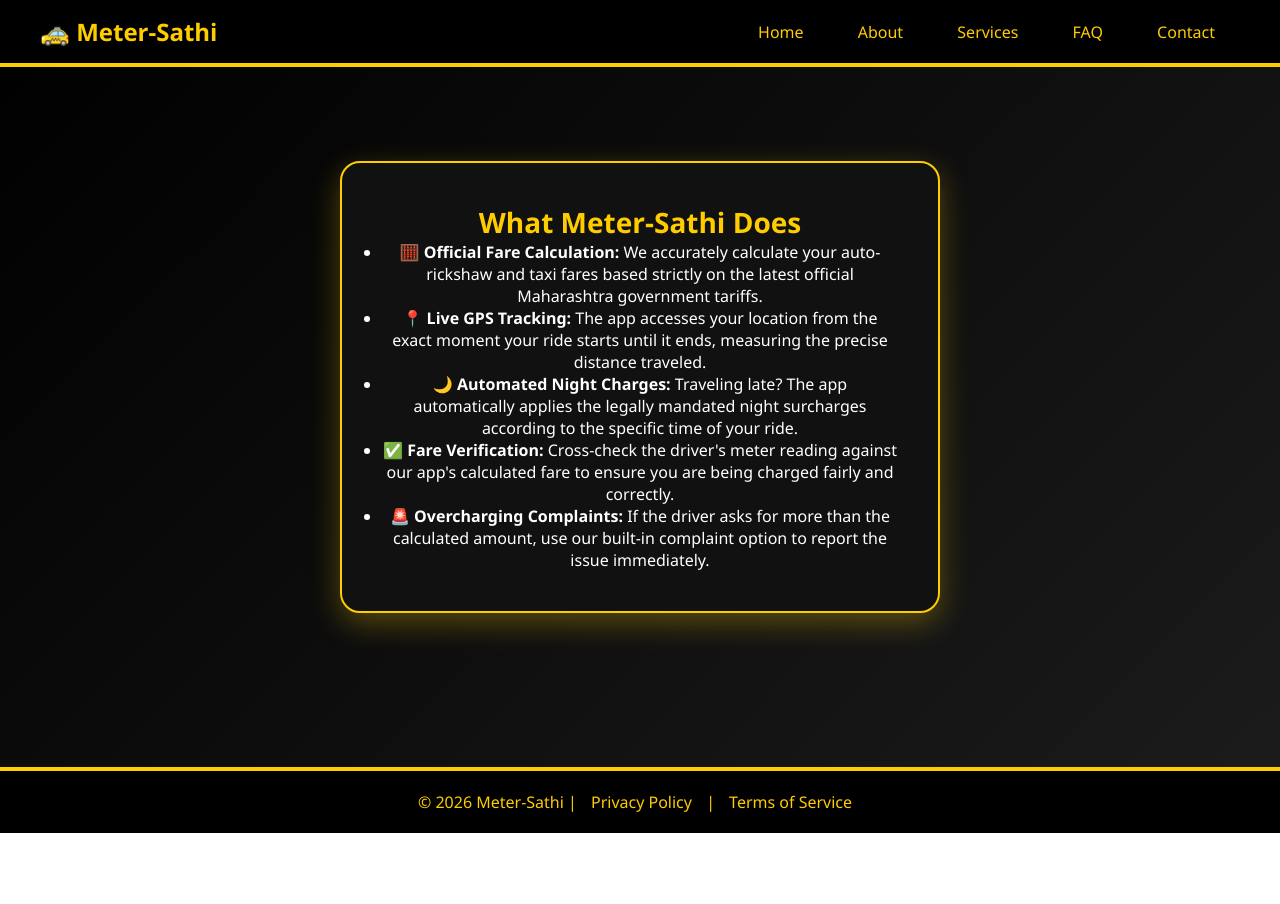
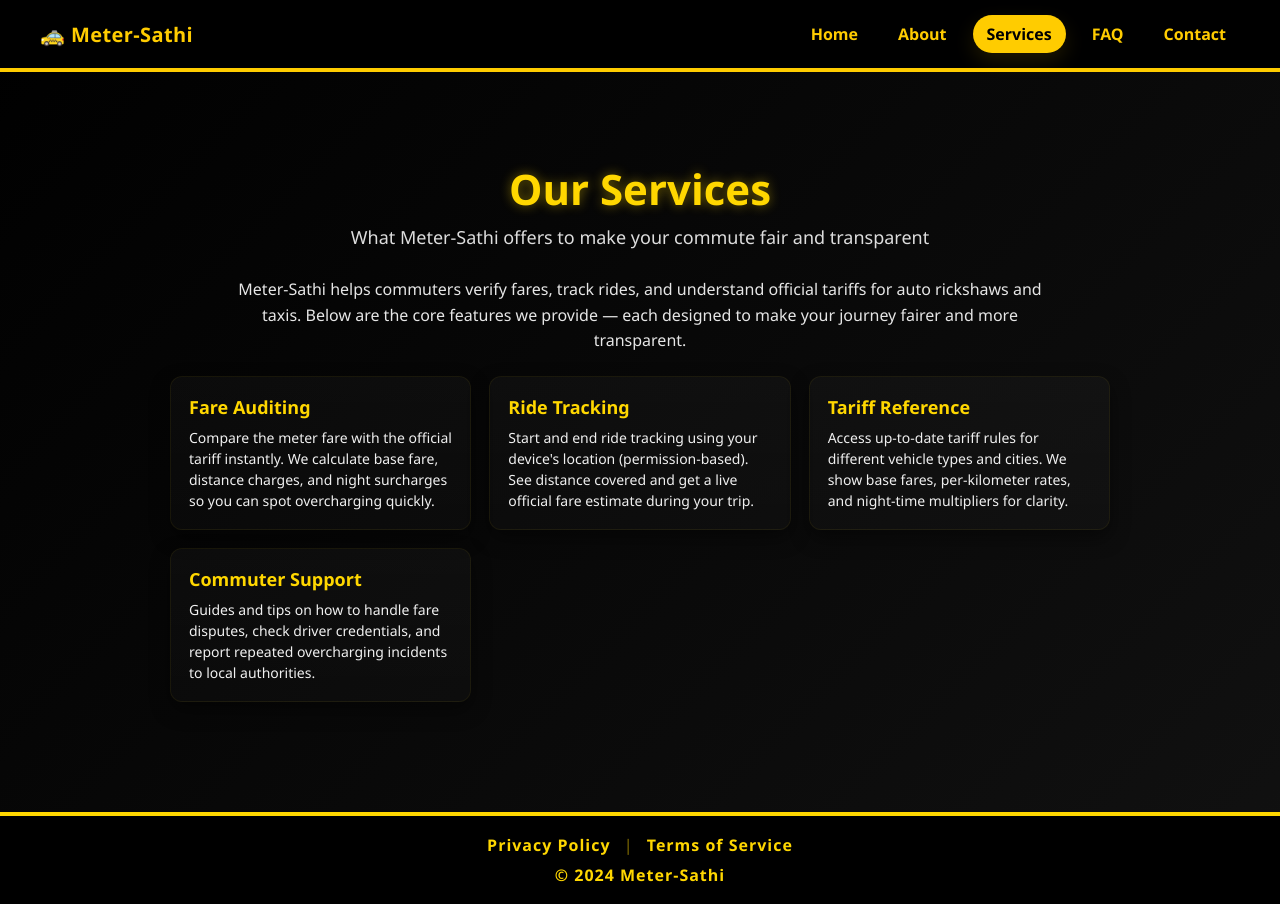
Before and after one commit to walmikee123-droid/meter_sathi, a plain HTML site: page services.html in a window 1280 px wide. Before the commit the page ends 833 px from the top, so only its background shows below. Drawn offline with Linux system fonts and the light colour scheme.

Commit message:
service.html changed

```diff
--- a/services.html
+++ b/services.html
@@ -1,10 +1,9 @@
 <!DOCTYPE html>
-<html lang="en">
+<html lang="en-IN">
 <head>
-  <meta charset="UTF-8">
+  <meta charset="utf-8" />
+  <meta name="viewport" content="width=device-width, initial-scale=1" />
   <title>Services - Meter-Sathi</title>
-  <meta name="viewport" content="width=device-width, initial-scale=1.0">
-
   <style>
     * {
       margin: 0;
@@ -14,11 +13,12 @@
     }
 
     body {
-      background: linear-gradient(135deg, #000000, #1c1c1c);
+      background: linear-gradient(135deg, #000000, #111111);
       color: #ffffff;
+      min-height: 100vh;
     }
 
-    /* Navbar */
+
     .navbar {
       display: flex;
       justify-content: space-between;
@@ -26,117 +26,188 @@
       padding: 15px 40px;
       background: #000000;
       border-bottom: 4px solid #ffcc00;
+      z-index: 50;
+    }
+    .brand {
+      color: #ffcc00;
+      font-weight: 900;
+      font-size: 20px;
+      letter-spacing: 0.4px;
+    }
+    .nav-links {
+      display: flex;
+      gap: 12px;
+      align-items: center;
+    }
+    .nav-links .nav-link {
+      text-decoration: none;
+      color: #ffcc00;
+      padding: 8px 14px;
+      border-radius: 20px;
+      font-weight: 600;
+      transition: background-color .18s ease, color .18s ease, transform .12s ease;
+    }
+    .nav-links .nav-link:hover {
+      background-color: #ffcc00;
+      color: #000000;
+      transform: translateY(-2px);
+    }
+    .nav-links .nav-link:focus {
+      outline: 3px solid rgba(255,204,0,0.28);
+      outline-offset: 3px;
+      border-radius: 18px;
+    }
+    .nav-links .nav-link.active {
+      background: #ffcc00;
+      color: #000;
+      box-shadow: 0 8px 20px rgba(255,204,0,0.12);
+    }
+    .container {
+      text-align: center;
+      padding: 60px 20px;
+      max-width: 980px;
+      margin: 28px auto;
     }
 
-    .navbar h1 {
-      color: #ffcc00;
-      font-size: 24px;
+    .brand-title {
+      font-size: 42px;
+      font-weight: bold;
+      color: #FFD700;
+      text-shadow: 0 0 12px rgba(255, 215, 0, 0.45);
+      margin-bottom: 8px;
     }
 
-    .nav-links a {
-      text-decoration: none;
-      color: #ffcc00;
-      margin: 0 10px;
-      padding: 8px 15px;
-      border-radius: 20px;
-      transition: 0.3s;
-      font-weight: 500;
+    .brand-subtitle {
+      font-size: 18px;
+      color: #dddddd;
+      margin-bottom: 28px;
     }
 
-    .nav-links a:hover {
-      background-color: #ffcc00;
-      color: #000000;
+    .lead {
+      color: #e6e6e6;
+      font-size: 16px;
+      margin-bottom: 22px;
+      line-height: 1.6;
+      max-width: 820px;
+      margin-left: auto;
+      margin-right: auto;
     }
 
-    /* Main Container */
-    .container {
-      padding: 60px 20px;
-      text-align: center;
-      min-height: calc(100vh - 160px);
-      display: flex;
-      align-items: center;
-      justify-content: center;
+    /* SERVICE CARDS */
+    .grid {
+      display: grid;
+      grid-template-columns: repeat(auto-fit, minmax(240px, 1fr));
+      gap: 18px;
+      margin-top: 18px;
     }
 
-    .message-card {
-      background: #111111;
-      max-width: 600px;
-      margin: auto;
-      padding: 40px;
-      border-radius: 20px;
-      box-shadow: 0 10px 30px rgba(255, 204, 0, 0.3);
-      border: 2px solid #ffcc00;
+    .card {
+      background: linear-gradient(180deg, rgba(255,255,255,0.03), rgba(255,255,255,0.02));
+      border-radius: 12px;
+      padding: 18px;
+      border: 1px solid rgba(255,215,0,0.06);
+      box-shadow: 0 8px 20px rgba(0,0,0,0.45);
+      text-align: left;
     }
 
-    .message-card h2 {
-      font-size: 28px;
-      color: #ffcc00;
-      text-align: center;
+    .card h3 {
+      color: #FFD700;
+      font-size: 18px;
+      margin-bottom: 8px;
     }
 
-    /* Footer */
+    .card p {
+      color: #f0f0f0;
+      font-size: 14px;
+      line-height: 1.5;
+      margin: 0;
+    }
     footer {
-      background: #000000;
-      color: #ffcc00;
+      background-color: #000000;
+      color: #FFD700;
       text-align: center;
-      padding: 20px;
-      margin-top: 60px;
-      border-top: 4px solid #ffcc00;
+      padding: 18px;
+      margin-top: 50px;
+      border-top: 4px solid #FFD700;
+      letter-spacing: 1px;
     }
 
     footer a {
-      color: #ffcc00;
+      color: #FFD700;
       text-decoration: none;
-      margin: 0 10px;
+      margin: 0 8px;
+      font-weight: bold;
     }
+    @media (max-width: 768px) {
+      .brand-title {
+        font-size: 36px;
+      }
 
-    footer a:hover {
-      text-decoration: underline;
-    }
+      .nav-links {
+        flex-direction: column;
+        gap: 15px;
+      }
 
-    /* Responsive */
-    @media (max-width: 768px) {
-      .message-card { padding: 28px; }
+      .card { padding: 12px; }
     }
   </style>
 </head>
-
 <body>
 
-  <div class="navbar">
-    <h1>🚕 Meter-Sathi</h1>
-    <div class="nav-links">
-      <a href="welcome.html">Home</a>
-      <a href="about.html">About</a>
-      <a href="services.html">Services</a>
-      <a href="faq.html">FAQ</a>
-      <a href="contact.html">Contact</a>
+  <nav class="navbar" role="navigation" aria-label="Main navigation">
+    <div class="brand">🚕 Meter-Sathi</div>
+    <div class="nav-links" role="menubar" aria-label="Primary">
+      <a href="welcome.html" role="menuitem" class="nav-link">Home</a>
+      <a href="about.html" role="menuitem" class="nav-link">About</a>
+      <a href="services.html" role="menuitem" class="nav-link" aria-current="page">Services</a>
+      <a href="faq.html" role="menuitem" class="nav-link">FAQ</a>
+      <a href="contact.html" role="menuitem" class="nav-link">Contact</a>
     </div>
-  </div>
+  </nav>
 
-  <div class="container">
-    <div class="message-card">
-      <h2>What Meter-Sathi Does</h2>
-      <ul class="services-list">
-        <li>🧮 <strong>Official Fare Calculation:</strong> We accurately calculate your auto-rickshaw and taxi fares based strictly on the latest official Maharashtra government tariffs.</li>
-        <li>📍 <strong>Live GPS Tracking:</strong> The app accesses your location from the exact moment your ride starts until it ends, measuring the precise distance traveled.</li>
-        <li>🌙 <strong>Automated Night Charges:</strong> Traveling late? The app automatically applies the legally mandated night surcharges according to the specific time of your ride.</li>
-        <li>✅ <strong>Fare Verification:</strong> Cross-check the driver's meter reading against our app's calculated fare to ensure you are being charged fairly and correctly.</li>
-        <li>🚨 <strong>Overcharging Complaints:</strong> If the driver asks for more than the calculated amount, use our built-in complaint option to report the issue immediately.</li>
-      </ul>
-    </div>
-  </div>
+  <main class="container" role="main" aria-labelledby="services-title">
+    <h1 id="services-title" class="brand-title">Our Services</h1>
+    <p class="brand-subtitle">What Meter-Sathi offers to make your commute fair and transparent</p>
 
-  <footer>
-    <p>© 2026 Meter-Sathi |
-      <a href="#">Privacy Policy</a> |
-      <a href="#">Terms of Service</a>
+    <p class="lead">
+      Meter-Sathi helps commuters verify fares, track rides, and understand official tariffs for auto rickshaws and taxis.
+      Below are the core features we provide — each designed to make your journey fairer and more transparent.
     </p>
+
+    <section class="grid" role="list" aria-label="Service list">
+      <article class="card" role="listitem" aria-labelledby="fare-audit">
+        <h3 id="fare-audit">Fare Auditing</h3>
+        <p>Compare the meter fare with the official tariff instantly. We calculate base fare, distance charges, and night surcharges so you can spot overcharging quickly.</p>
+      </article>
+
+      <article class="card" role="listitem" aria-labelledby="ride-tracking">
+        <h3 id="ride-tracking">Ride Tracking</h3>
+        <p>Start and end ride tracking using your device's location (permission-based). See distance covered and get a live official fare estimate during your trip.</p>
+      </article>
+
+      <article class="card" role="listitem" aria-labelledby="tariff-ref">
+        <h3 id="tariff-ref">Tariff Reference</h3>
+        <p>Access up-to-date tariff rules for different vehicle types and cities. We show base fares, per-kilometer rates, and night-time multipliers for clarity.</p>
+      </article>
+
+      <article class="card" role="listitem" aria-labelledby="commuter-support">
+        <h3 id="commuter-support">Commuter Support</h3>
+        <p>Guides and tips on how to handle fare disputes, check driver credentials, and report repeated overcharging incidents to local authorities.</p>
+      </article>
+    </section>
+  </main>
+
+  <footer role="contentinfo">
+    <a href="privacy.html">Privacy Policy</a>
+    <span style="opacity:0.5">|</span>
+    <a href="terms.html">Terms of Service</a>
+    <div style="margin-top:8px; font-weight:700">© 2024 Meter-Sathi</div>
   </footer>
 
   <script>
+
     (function () {
-      const links = document.querySelectorAll('.nav-links a');
+      const links = document.querySelectorAll('.nav-links .nav-link');
       const current = location.pathname.split('/').pop() || 'welcome.html';
       links.forEach(a => {
         if (a.getAttribute('href') === current) a.classList.add('active');
```
